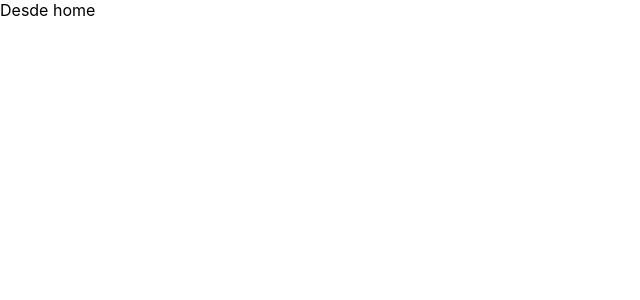
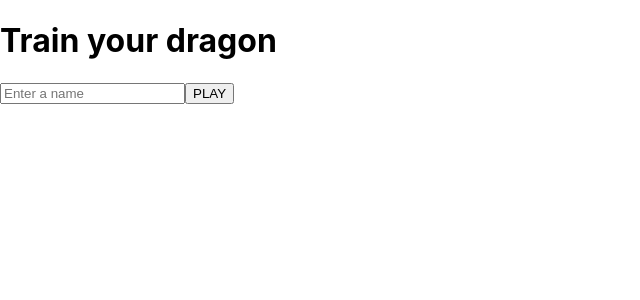
Before and after one commit to yokindev/tamago, a React (Create React App) app: page / in a window 1280 px wide. Shown: the top 300 px of the page, without its empty margins (0-640 px from the left). Built offline with nearby package versions, Linux system fonts and the light colour scheme.

Commit message:
feat: add functions to Home page

```diff
--- a/src/pages/Game.jsx
+++ b/src/pages/Game.jsx
@@ -1 +1,5 @@
-export default function Game() {}
+export default function Game() {
+  const name = localStorage.getItem("Name");
+
+  return <div>Mi mascota se llama {name}</div>;
+}
--- a/src/pages/Home.jsx
+++ b/src/pages/Home.jsx
@@ -1,3 +1,26 @@
+import { useNavigate } from "react-router-dom";
+
 export default function Home() {
-  return <div>Desde home</div>;
+  const toGame = useNavigate();
+
+  const setName = (e) => {
+    const name = e.target.value;
+    localStorage.setItem("Name", name);
+  };
+
+  const play = () => {
+    toGame("/game");
+  };
+
+  return (
+    <div>
+      <h1>Train your dragon</h1>
+      <input
+        type="text"
+        placeholder="Enter a name"
+        onChange={(e) => setName(e)}
+      />
+      <button onClick={play}>PLAY</button>
+    </div>
+  );
 }
```
